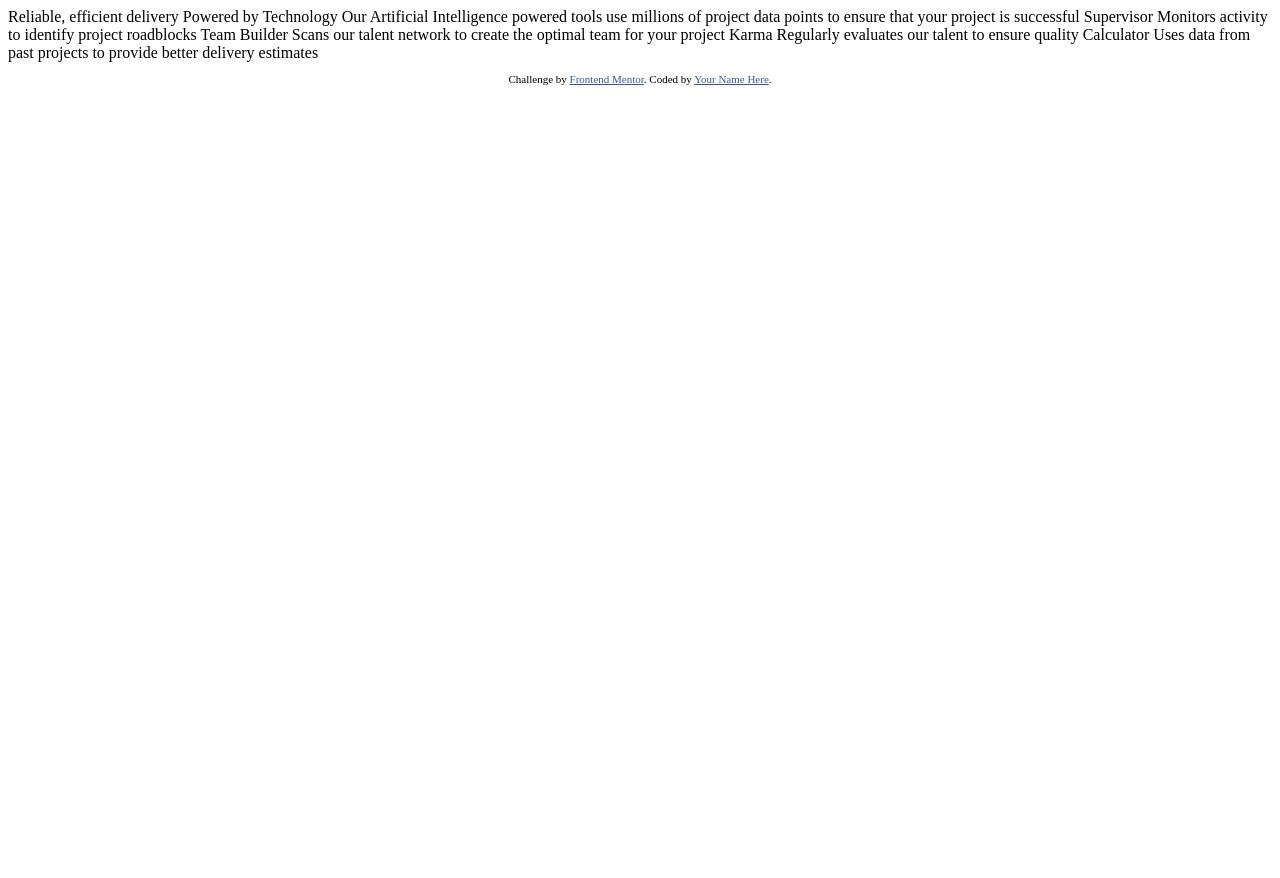
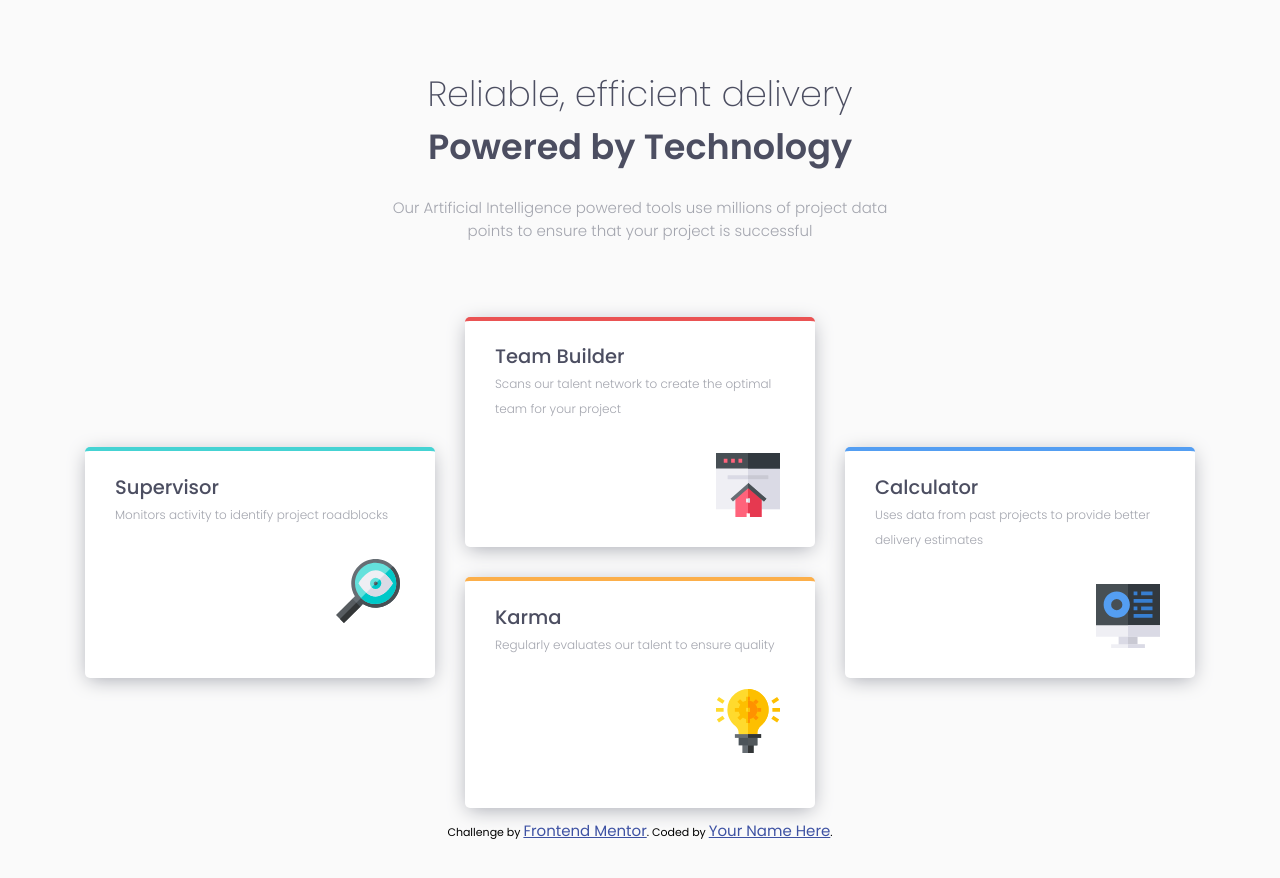
Before and after one commit to alvarozama/Four-card-feature-section, a plain HTML site: page index.html in a window 1280 px wide. Before the commit the page ends 800 px from the top, so only its background shows below. Drawn offline with Linux system fonts and the light colour scheme.

Commit message:
Commit of HTML, CSS and README

```diff
--- /dev/null
+++ b/index.css
@@ -0,0 +1,165 @@
+:root {
+    --clr-red: hsl(0, 78%, 62%);
+    --clr-cyan: hsl(180, 62%, 55%);
+    --clr-orange: hsl(34, 97%, 64%);
+    --clr-blue: hsl(212, 86%, 64%);
+    --clr-darkblue: hsl(234, 12%, 34%);
+    --clr-greyblue: hsl(229, 6%, 66%);
+    --clr-lightgrey: hsl(0, 0%, 98%);
+}
+
+* {
+    font-family: "Poppins";
+    font-size: 15px;
+}
+
+body {
+    display: flex;
+    flex-direction: column;
+    padding: 70px 31px;
+    background-color: var(--clr-lightgrey);
+}
+
+.intro {
+    text-align: center;
+    margin-bottom: 60px;
+    color: var(--clr-darkblue);
+}
+
+.title-thin {
+    font-size: 1.5em;
+    font-weight: 200;
+    margin-bottom: 0;
+}
+
+.title-bold {
+    margin-top: 0;
+    font-size: 1.5em;
+    font-weight: 600;
+}
+
+.description {
+    color: var(--clr-greyblue);
+    font-weight: 300;
+}
+
+.card {
+    border-radius: 5px;
+    padding: 5px 30px 10px 30px;
+    box-shadow: 0px 4px 20px -3px var(--clr-greyblue);
+    margin-bottom: 20px;
+    background-color: white;
+}
+
+.card h2 {
+    color: var(--clr-darkblue);
+    font-size: 1.3em;
+    font-weight: 500;
+    margin-bottom: 0;
+}
+
+.card p {
+    color: var(--clr-greyblue);
+    font-size: 0.8em;
+    line-height: 25px;
+    margin-top: 0;
+    font-weight: 300;
+}
+
+.icon {
+    display: flex;
+    flex-direction:row-reverse;
+    padding: 20px 5px 20px 0;
+}
+
+.supervisor {
+    border-top: solid var(--clr-cyan) 4px;
+}
+
+.builder {
+    border-top: solid var(--clr-red) 4px;
+}
+
+.karma {
+    border-top: solid var(--clr-orange) 4px;
+}
+
+.calculator {
+    border-top: solid var(--clr-blue) 4px;
+}
+
+.attribution { font-size: 11px; text-align: center; }
+.attribution a { color: hsl(228, 45%, 44%); }
+
+/* MEDIA QUERIES */
+
+/* xs */
+@media (min-width: 475px) {
+
+}
+
+/* sm */
+/* @media (min-width: 640px) {} */
+
+/* md */
+/* @media (min-width: 768px) {} */
+
+/* lg */
+@media (min-width: 1024px) {
+
+    body {
+        height: 100vh;
+        min-width: 1024px;
+        display: flex;
+        align-items: center;
+        justify-content: center;
+        padding: 40px 100px;
+    }
+
+    main {
+        display: grid;
+        grid-template-columns: 1fr 1fr 1fr;
+        grid-template-rows: 1fr 1fr 1fr 1fr;
+        gap: 30px;
+    }
+
+    .title-thin {
+        font-size: 35px;
+    }
+
+    .title-bold {
+        font-size: 35px;
+    }
+
+    .description {
+        width: 500px;
+    }
+
+    .card {
+        margin-bottom: 0;
+        width: 290px;
+    }
+
+    .supervisor {
+        grid-area: 2 / 1 / 4 / 2;
+    }
+
+    .builder {
+        grid-area: 1 / 2 / 3 / 3;
+    }
+
+    .karma {
+        grid-area: 3 / 2 / 5 / 3;
+    }
+
+    .calculator {
+        grid-area: 2 / 3 / 4 / 4;
+    }
+
+}
+
+/* xl */
+/* @media (min-width: 1280px) {} */
+
+/* 2xl */
+/* @media (min-width: 1536px) {} */
--- a/index.html
+++ b/index.html
@@ -3,37 +3,65 @@
   <head>
     <meta charset="UTF-8">
     <meta name="viewport" content="width=device-width, initial-scale=1.0"> <!-- displays site properly based on user's device -->
-
+    <link rel="preconnect" href="https://fonts.googleapis.com">
+    <link rel="preconnect" href="https://fonts.gstatic.com" crossorigin>
+    <link href="https://fonts.googleapis.com/css2?family=Poppins:ital,wght@0,100;0,200;0,300;0,400;0,500;0,600;0,700;0,800;0,900;1,100;1,200;1,300;1,400;1,500;1,600;1,700;1,800;1,900&display=swap" rel="stylesheet">
     <link rel="icon" type="image/png" sizes="32x32" href="./images/favicon-32x32.png">
+    <link rel="stylesheet" href="index.css">
 
     <title>Frontend Mentor | Four card feature section</title>
 
-  <!-- Feel free to remove these styles or customise in your own stylesheet 👍 -->
-  <style>
-    .attribution { font-size: 11px; text-align: center; }
-    .attribution a { color: hsl(228, 45%, 44%); }
-  </style>
   </head>
   <body>
 
-  Reliable, efficient delivery
-  Powered by Technology
+    <div class="intro">
+      <h1 class="title-thin">Reliable, efficient delivery</h1>
+      <h1 class="title-bold">Powered by Technology</h1>
 
+      <p class="description">
         Our Artificial Intelligence powered tools use millions of project data points
         to ensure that your project is successful
+      </p>
+    </div>
 
-  Supervisor
-  Monitors activity to identify project roadblocks
+    <main>
 
-  Team Builder
-  Scans our talent network to create the optimal team for your project
+      <div class="card supervisor">
+        <h2>Supervisor</h2>
+        <p>Monitors activity to identify project roadblocks</p>
+        <div class="icon">
+          <img src="./images/icon-supervisor.svg" alt="magnifying glass icon">
+        </div>
+      </div>
 
-  Karma
-  Regularly evaluates our talent to ensure quality
 
-  Calculator
-  Uses data from past projects to provide better delivery estimates
+      <div class="card builder">
+        <h2>Team Builder</h2>
+        <p>Scans our talent network to create the optimal team for your project</p>
+        <div class="icon">
+          <img src="./images/icon-team-builder.svg" alt="house icon">
+        </div>
+      </div>
 
+
+      <div class="card karma">
+        <h2>Karma</h2>
+        <p>Regularly evaluates our talent to ensure quality</p>
+        <div class="icon">
+          <img src="./images/icon-karma.svg" alt="lightbulb icon">
+        </div>
+      </div>
+
+
+      <div class="card calculator">
+        <h2>Calculator</h2>
+        <p>Uses data from past projects to provide better delivery estimates</p>
+        <div class="icon">
+          <img src="./images/icon-calculator.svg" alt="claculator icon">
+        </div>
+      </div>
+
+    </main>
 
     <footer>
       <p class="attribution">
@@ -41,5 +69,6 @@
         Coded by <a href="#">Your Name Here</a>.
       </p>
     </footer>
+
   </body>
 </html>
```
Also changed, not shown: 1 other file. Lines whose indentation alone changed are shown as unchanged.
